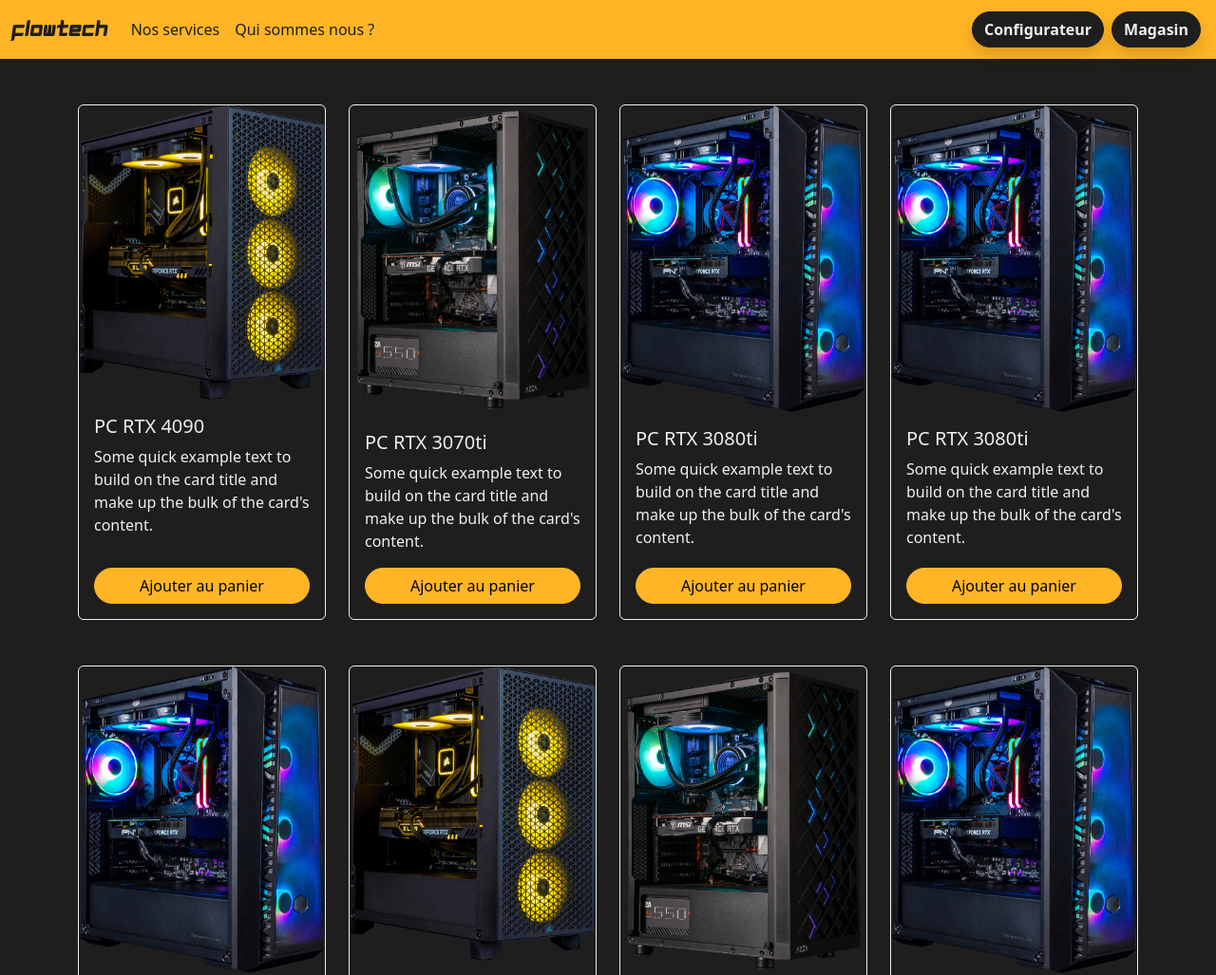
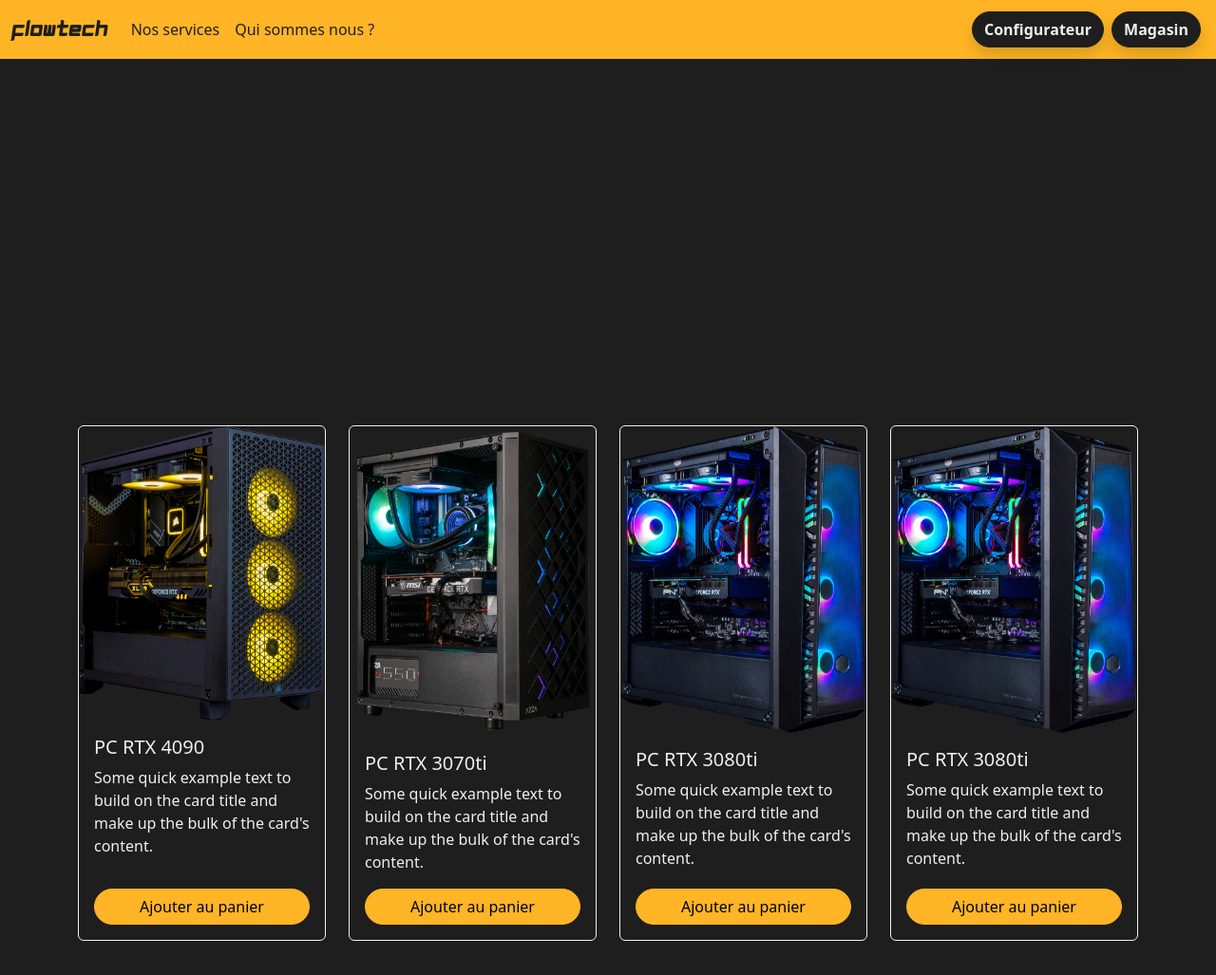
Before and after one commit to Bts-Sio-CCI/FlowTechAP1, a PHP site: page /pages/shop.html in a window 1280 px wide. Shown: the top 1027 px of the page at 95% size. Run offline with PHP 8.4, Linux system fonts and the light colour scheme; some libraries are stand-ins or nearby versions.

Commit message:
Ajout header shop

```diff
--- a/pages/shop.html
+++ b/pages/shop.html
@@ -8,7 +8,8 @@
 		<link rel="icon" type="image/x-icon" href="./img/logos/xxx.png" />
 	</head>
 	<body class="bg-dark">
-		<!-- NAV -->
+		<header class="header-shop">
+			<!-- NAVBAR -->
 			<nav class="navbar navbar-expand-lg bg-flowtech">
 				<div class="container-fluid">
 					<a class="navbar-brand magz text-dark" href="../index.html">FlowTech</a>
@@ -37,8 +38,8 @@
 					</div>
 				</div>
 			</nav>
-		<!-- FIN DE NAV -->
-		<!-- Carte pc -->
+		</header>
+		<!-- CARTE PC -->
 		<section class="container mt-5">
 			<!-- LIGNE 1-->
 			<div class="row">
--- a/scss/custom.scss
+++ b/scss/custom.scss
@@ -37,6 +37,12 @@ $theme-colors: map-merge($custom-theme-colors, $theme-colors);
 	background-color: $dark;
 }
 
+.header-shop {
+	min-height: 50vh;
+	max-height: auto;
+	background-color: $dark;
+}
+
 .header-gradient {
 	height: 20em;
 	max-width: 100%;
```
Also changed, not shown: css/custom.css, 1 other file. Lines whose indentation alone changed are shown as unchanged.
